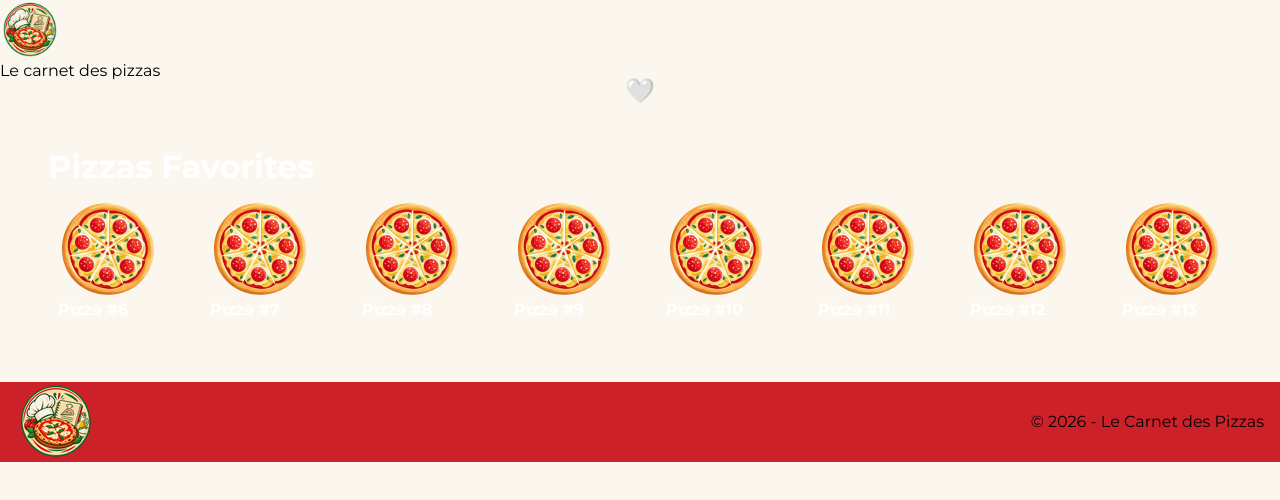
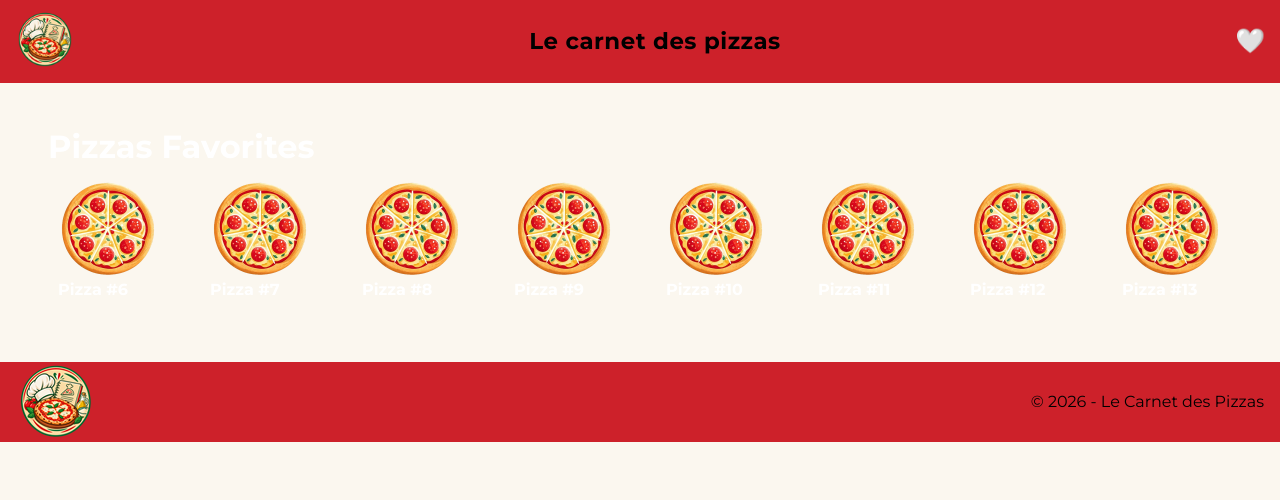
Before and after one commit to SIMPLON-DIST-DWWM-P1-198863/p2-g4-Le-Carnet-des-Pizzas, a React (Vite) app: page /Favoris in a window 1280 px wide. Shown: the top 500 px of the page. Built offline with nearby package versions, Linux system fonts and the light colour scheme.

Commit message:
other fixes on naming to be accurate

```diff
--- a/src/components/footer.tsx
+++ b/src/components/footer.tsx
@@ -1,4 +1,4 @@
-import "../css/footer.css";
+import "../css/Footer.css";
 
 export const Footer = () => {
   return (
--- a/src/components/header.tsx
+++ b/src/components/header.tsx
@@ -1,15 +1,18 @@
-import "../css/header.css";
+import "../css/Header.css";
 import { Link } from "react-router";
 
 function Header() {
   return (
-    <>
-      <img src="../public/logo.png" alt="logo" className="logo" />
+    <div className="header">
+      <Link to="./">
+        <img src="../public/logo.png" alt="logo" className="logo" />
+      </Link>
+
       <h1>Le carnet des pizzas</h1>
       <Link to="/favoris" className="lienfavoris">
         🤍
       </Link>
-    </>
+    </div>
   );
 }
 
--- a/src/css/header.css
+++ b/src/css/header.css
@@ -1,10 +1,10 @@
-header {
+.header {
   display: flex;
   align-items: center;
   justify-content: space-between;
   padding: 0.62rem 0.93rem;
   background-color: #cd212a;
-    font-family: 'Montserrat' sans-serif;
+  font-family: "Montserrat" sans-serif;
   /* j'ai mis Montserrat sans l'avoir mis dans mon index.html
     car Loïc l'a déjà mis dans le sien,
     donc lorsque nos fichiers seront liés, il s'affichera */
@@ -12,7 +12,7 @@ header {
 
 /* titre du header */
 
-header h1 {
+.header h1 {
   font-size: 1.43rem;
   letter-spacing: 0.5px;
   font-weight: bold;
```
Lines whose indentation alone changed are shown as unchanged.
